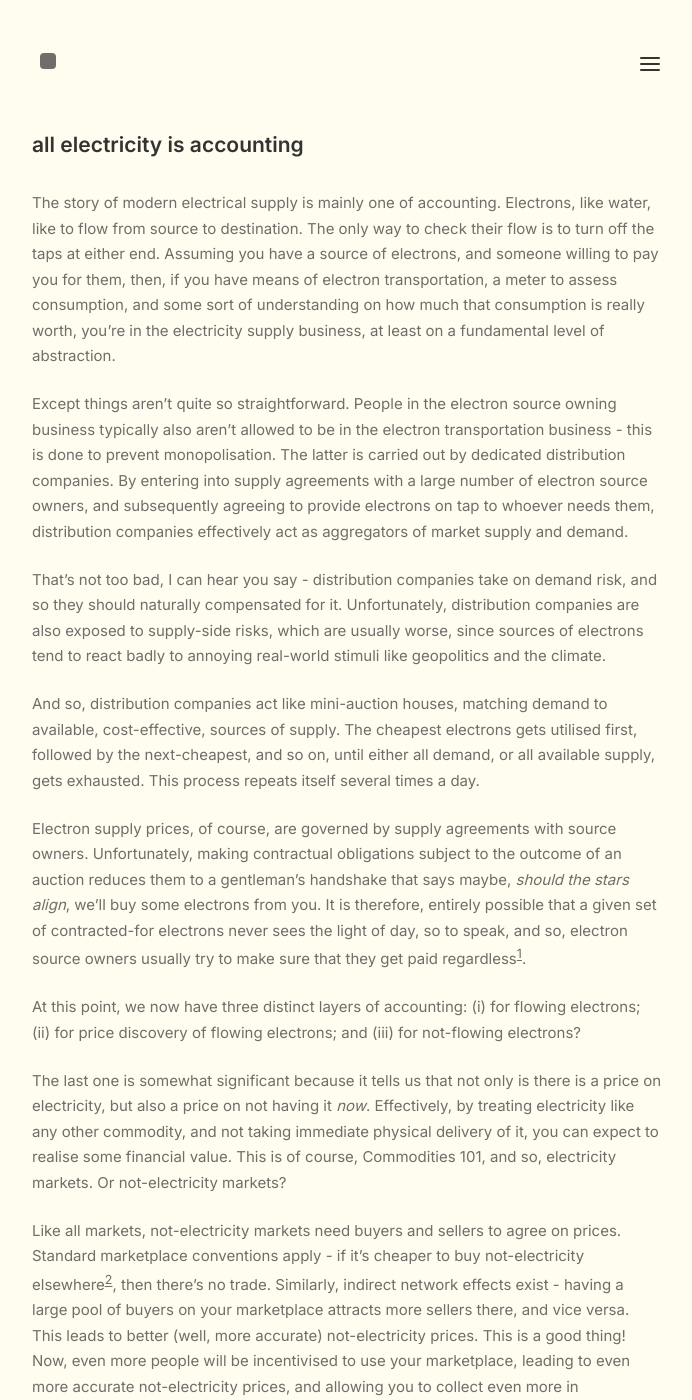
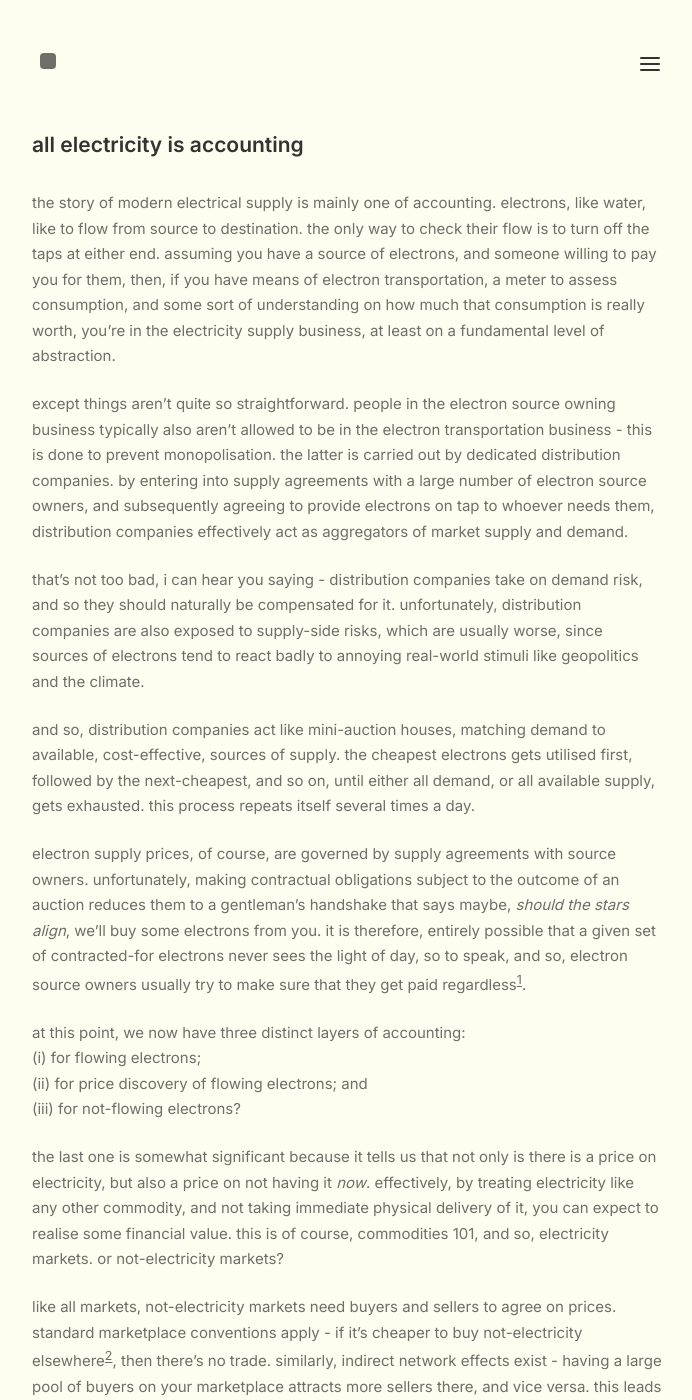
Before and after one commit to chhotavakeel/updatedsite, a Jekyll site: the page built from _notes/Public/all-electricity-is-accounting.md, in a window 1280 px wide and 1400 px high. Shown: the whole window, without its empty margins (293-985 px from the left). Built offline with Jekyll 4.4.1, drawn with Linux system fonts in a browser that asks for light colours; some of the changed text lies outside the part shown.

Commit message:
Update all-electricity-is-accounting.md

```diff
--- a/_notes/Public/all-electricity-is-accounting.md
+++ b/_notes/Public/all-electricity-is-accounting.md
@@ -8,39 +8,39 @@ tags:
   - markets
 ---
 
-The story of modern electrical supply is mainly one of accounting. Electrons, like water, like to flow from source to destination. The only way to check their flow is to turn off the taps at either end. Assuming you have a source of electrons, and someone willing to pay you for them, then, if you have means of electron transportation, a meter to assess consumption, and some sort of understanding on how much that consumption is really worth, you're in the electricity supply business, at least on a fundamental level of abstraction.
+the story of modern electrical supply is mainly one of accounting. electrons, like water, like to flow from source to destination. the only way to check their flow is to turn off the taps at either end. assuming you have a source of electrons, and someone willing to pay you for them, then, if you have means of electron transportation, a meter to assess consumption, and some sort of understanding on how much that consumption is really worth, you're in the electricity supply business, at least on a fundamental level of abstraction.
 
-Except things aren't quite so straightforward. People in the electron source owning business typically also aren't allowed to be in the electron transportation business - this is done to prevent monopolisation. The latter is carried out by dedicated distribution companies. By entering into supply agreements with a large number of electron source owners, and subsequently agreeing to provide electrons on tap to whoever needs them, distribution companies effectively act as aggregators of market supply and demand.
+except things aren't quite so straightforward. people in the electron source owning business typically also aren't allowed to be in the electron transportation business - this is done to prevent monopolisation. the latter is carried out by dedicated distribution companies. by entering into supply agreements with a large number of electron source owners, and subsequently agreeing to provide electrons on tap to whoever needs them, distribution companies effectively act as aggregators of market supply and demand.
 
-That's not too bad, I can hear you say - distribution companies take on demand risk, and so they should naturally compensated for it. Unfortunately, distribution companies are also exposed to supply-side risks, which are usually worse, since sources of electrons tend to react badly to annoying real-world stimuli like geopolitics and the climate.
+that's not too bad, i can hear you saying - distribution companies take on demand risk, and so they should naturally be compensated for it. unfortunately, distribution companies are also exposed to supply-side risks, which are usually worse, since sources of electrons tend to react badly to annoying real-world stimuli like geopolitics and the climate.
 
-And so, distribution companies act like mini-auction houses, matching demand to available, cost-effective, sources of supply. The cheapest electrons gets utilised first, followed by the next-cheapest, and so on, until either all demand, or all available supply, gets exhausted. This process repeats itself several times a day.
+and so, distribution companies act like mini-auction houses, matching demand to available, cost-effective, sources of supply. the cheapest electrons gets utilised first, followed by the next-cheapest, and so on, until either all demand, or all available supply, gets exhausted. this process repeats itself several times a day.
 
-Electron supply prices, of course, are governed by supply agreements with source owners. Unfortunately, making contractual obligations subject to the outcome of an auction reduces them to a gentleman's handshake that says maybe, *should the stars align*, we'll buy some electrons from you. It is therefore, entirely possible that a given set of contracted-for electrons never sees the light of day, so to speak, and so, electron source owners usually try to make sure that they get paid regardless[^1].
+electron supply prices, of course, are governed by supply agreements with source owners. unfortunately, making contractual obligations subject to the outcome of an auction reduces them to a gentleman's handshake that says maybe, *should the stars align*, we'll buy some electrons from you. it is therefore, entirely possible that a given set of contracted-for electrons never sees the light of day, so to speak, and so, electron source owners usually try to make sure that they get paid regardless[^1].
 
-At this point, we now have three distinct layers of accounting:
-(i) for flowing electrons;
-(ii) for price discovery of flowing electrons; and
+at this point, we now have three distinct layers of accounting: <br>
+(i) for flowing electrons; <br>
+(ii) for price discovery of flowing electrons; and <br>
 (iii) for not-flowing electrons?
 
-The last one is somewhat significant because it tells us that not only is there is a price on electricity, but also a price on not having it *now*. Effectively, by treating electricity like any other commodity, and not taking immediate physical delivery of it, you can expect to realise some financial value. This is of course, Commodities 101, and so, electricity markets. Or not-electricity markets?
+the last one is somewhat significant because it tells us that not only is there is a price on electricity, but also a price on not having it *now*. effectively, by treating electricity like any other commodity, and not taking immediate physical delivery of it, you can expect to realise some financial value. this is of course, commodities 101, and so, electricity markets. or not-electricity markets?
 
-Like all markets, not-electricity markets need buyers and sellers to agree on prices. Standard marketplace conventions apply - if it's cheaper to buy not-electricity elsewhere[^2], then there's no trade. Similarly, indirect network effects exist - having a large pool of buyers on your marketplace attracts more sellers there, and vice versa. This leads to better (well, more accurate) not-electricity prices. This is a good thing! Now, even more people will be incentivised to use your marketplace, leading to even more accurate not-electricity prices, and allowing you to collect even more in transaction fees.
+like all markets, not-electricity markets need buyers and sellers to agree on prices. standard marketplace conventions apply - if it's cheaper to buy not-electricity elsewhere[^2], then there's no trade. similarly, indirect network effects exist - having a large pool of buyers on your marketplace attracts more sellers there, and vice versa. this leads to better (well, more accurate) not-electricity prices. this is a good thing! now, even more people will be incentivised to use your marketplace, leading to even more accurate not-electricity prices, and allowing you to collect even more in transaction fees.
 
-But, if markets exist, so does the incentive to profit from insider trading. What does insider trading on the not-electricity markets look like? A lot like insider trading on the stock markets, as it turns out. Usually, if:
-(i) you have some information which is likely to affect the price of a security;
-(ii) this information isn't available to the general public; and
-(iii) you trade in that security,
+but, if markets exist, so does the incentive to profit from insider trading. what does insider trading on the not-electricity markets look like? a lot like insider trading on the stock markets, as it turns out. usually, if: <br>
+(i) you have some information which is likely to affect the price of a security; <br>
+(ii) this information isn't available to the general public; and <br>
+(iii) you trade in that security, <br>
 you're guilty of insider trading.
 
-Hypothetically speaking, if you're a sensitive-commodity markets regulator, you'd probably want uniform commodity pricing across marketplaces. This would, however, require all marketplaces to compete on service quality and fees, instead of underlying commodity prices, thereby undoing all indirect network effects.
+hypothetically speaking, if you're a sensitive-commodity markets regulator, you'd probably want uniform commodity pricing across marketplaces. this would, however, require all marketplaces to compete on service quality and fees, instead of underlying commodity prices, thereby undoing all indirect network effects.
 
-Assuming you're okay with that, is your decision to couple commodity prices across marketplaces material non-public information?
+assuming you're okay with that, is your decision to couple commodity prices across marketplaces material non-public information?
 
-India's Securities and Exchange Board [certainly](https://www.sebi.gov.in/sebi_data/attachdocs/oct-2025/interim_order_ie1.pdf) seems to think so. They also think you shouldn't text your former student about it, let him attend a closed-doors meeting about it, or encourage him, his parents, sibling, friend, friend's siblings, friend's sibling's wife, and astrologer, to buy puts on the country's only listed power exchange right before you announce the move - a week-long trade that earns everyone involved slightly under 20 million dollars in cumulative profits, despite them having never traded in derivatives, that particular stock, or reportedly, any stock, ever before.
+india's securities and exchange board [certainly](https://www.sebi.gov.in/sebi_data/attachdocs/oct-2025/interim_order_ie1.pdf) seems to think so. they also think you shouldn't text your former student about it, let him attend a closed-doors meeting about it, or encourage him, his parents, sibling, friend, friend's siblings, friend's sibling's wife, and astrologer, to buy puts on the country's only listed power exchange right before you announce the move - a week-long trade that earns everyone involved slightly under 20 million dollars in cumulative profits, despite them having never traded in derivatives, that particular stock, or reportedly, any stock, ever before.
 
-The jokes write themselves at this point. The public official in charge of market fairness leaked confidential information to their *astrologer*? That's two people who are really bad at their jobs! On the other hand, I suppose that an increase in the level of sophisticated financial crime by the general populace is a sign that your country's financial literacy guys are good at their jobs? That's a hell of a silver lining.
+the jokes write themselves at this point. the public official in charge of market fairness leaked sensitive information to their *astrologer*? that's two people really bad at their jobs! on the other hand, i suppose that an increase in the level of sophisticated financial crime by the general populace tells you that your country's financial literacy guys are good at their jobs? that's a hell of a silver lining.
 
-[^1]: Usually through minimum offtake obligations or take-or-pay contracts.
+[^1]: usually through minimum offtake obligations or take-or-pay contracts.
 
-[^2]: Or if it's cheaper produce not-electricity yourself, if your market-procured not-electricity isn't giving you any other benefits.
+[^2]: or if it's cheaper produce not-electricity yourself, if your market-procured not-electricity isn't giving you any other benefits.
```
